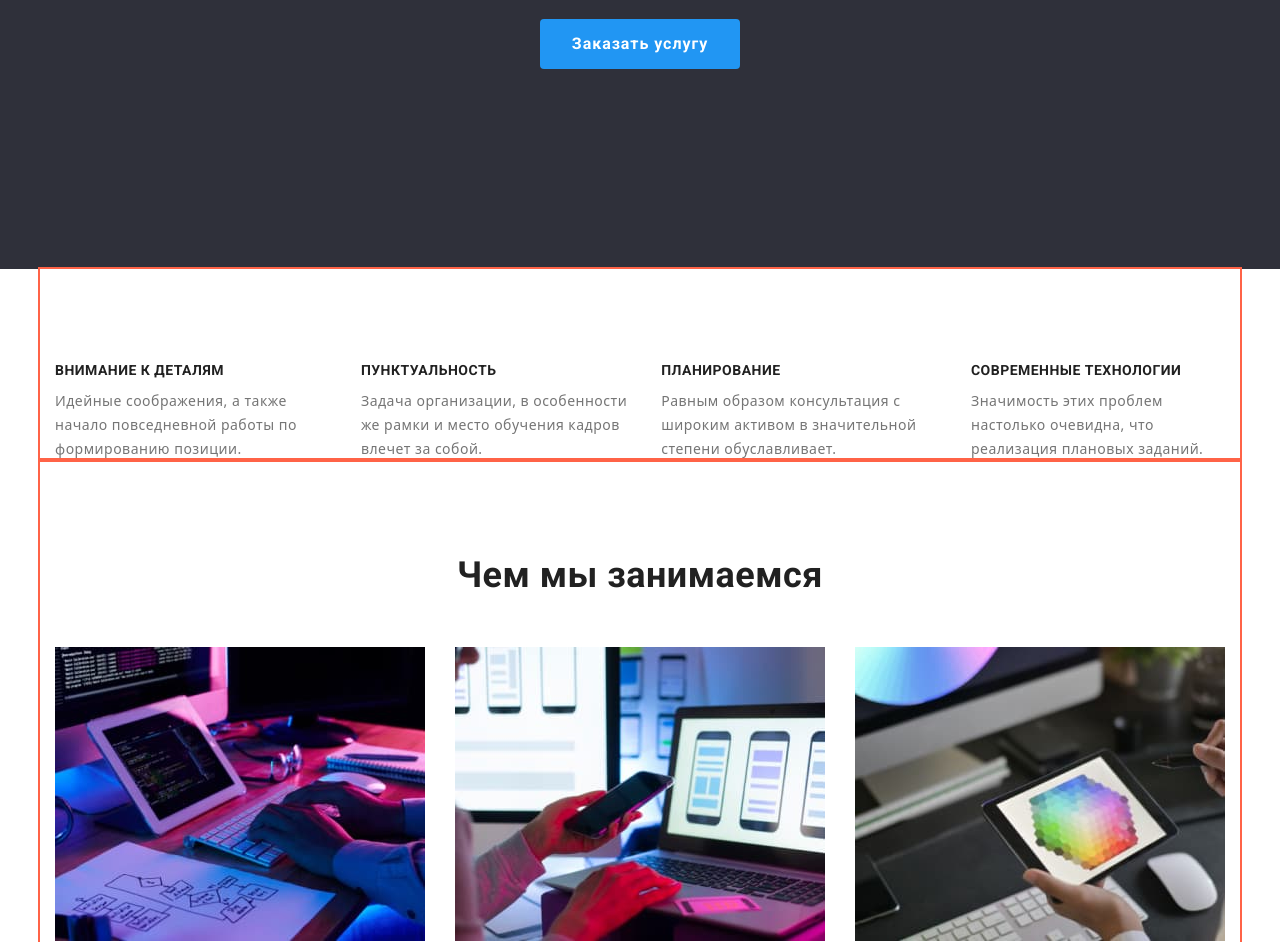
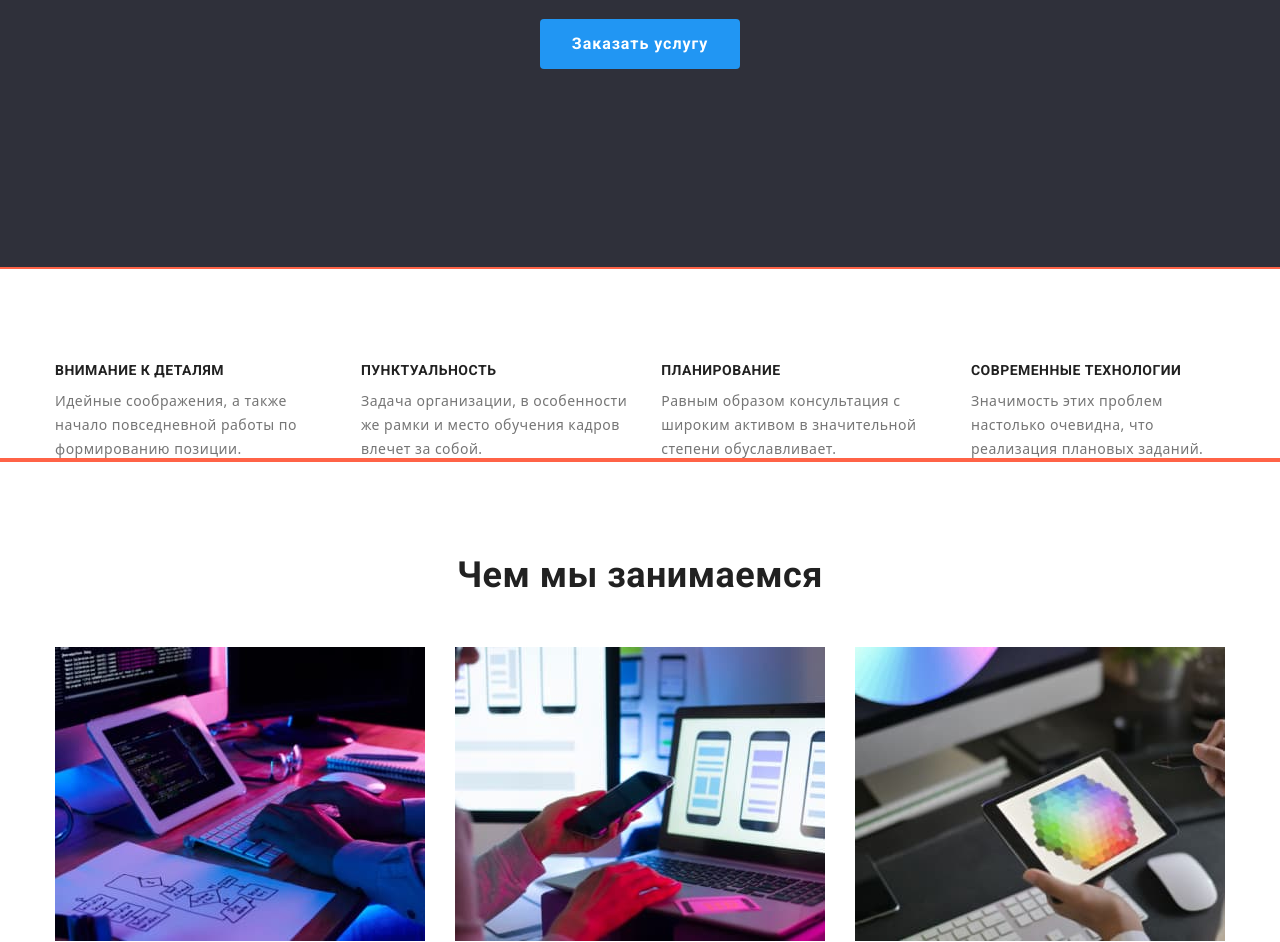
Before and after one commit to MaxDM2021/-goit-markup-hw-03, a plain HTML site: page index.html in a window 1280 px wide. Shown: the part 411-1353 px from the top of the page. Drawn offline with nearby package versions, Linux system fonts and the light colour scheme.

Commit message:
дз-3 правки3

```diff
--- a/css/styles.css
+++ b/css/styles.css
@@ -48,28 +48,25 @@ ul {
     padding: 0;
 }
 
-/* .container {
+.container {
 
     margin-left: auto;
     margin-right: auto;
-    margin-bottom: 0px;
-    padding-top: 94px;
-
     padding-left: 15px;
     padding-right: 15px;
     width: 1200px;
-    outline: 2px solid tomato;
 
-} */
+
+}
 
 .section {
-    margin-left: auto;
-    margin-right: auto;
+    /* margin-left: auto;
+    margin-right: auto; */
     margin-bottom: 0px;
     padding-top: 94px;
-    padding-left: 15px;
+    /* padding-left: 15px;
     padding-right: 15px;
-    width: 1200px;
+    width: 1200px; */
     outline: 2px solid tomato;
 }
 
```
